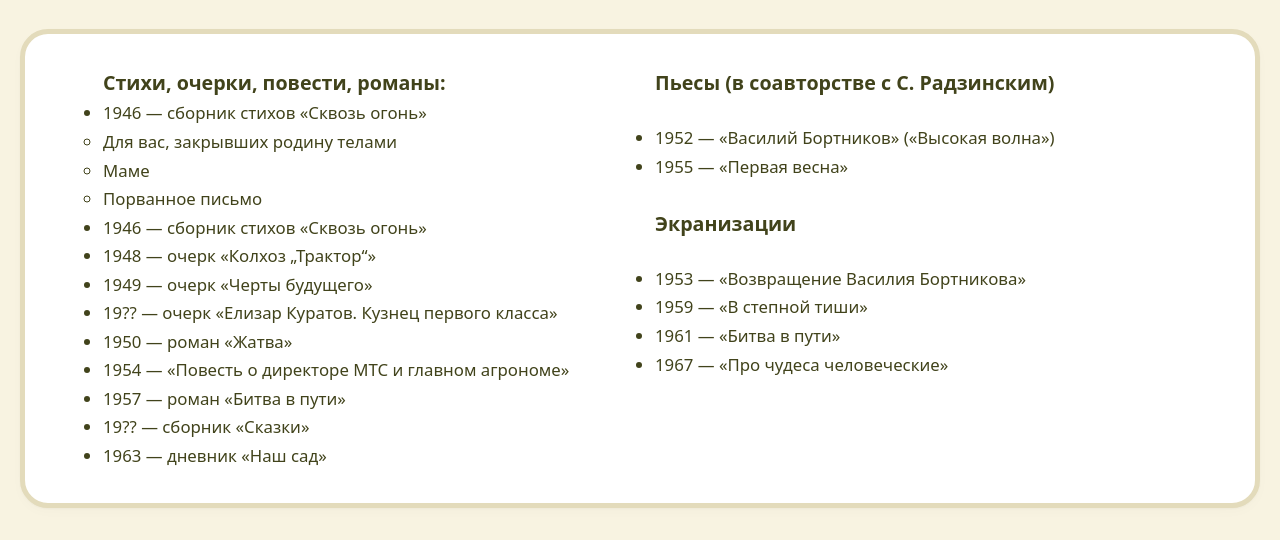
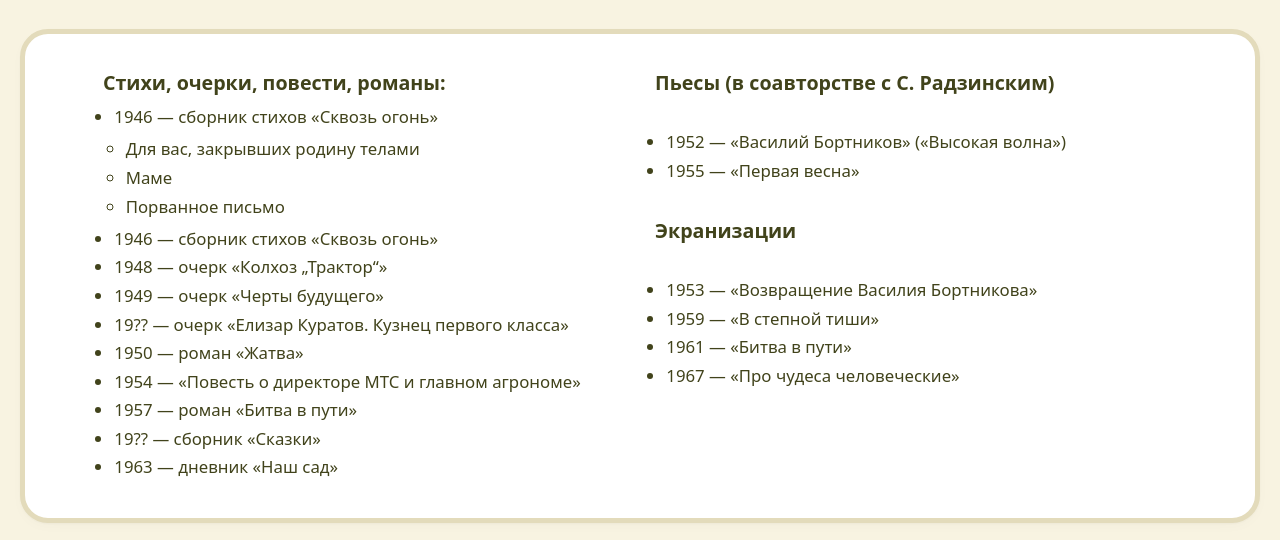
Before and after one commit to morayvera-stack/galina-nikolaeva, a plain HTML site: page 3_Galina_work.html in a window 1280 px wide. Shown: the part 260-800 px from the top of the page. Drawn offline with Linux system fonts and the light colour scheme.

Commit message:
Update 0_Galina_rules.css

```diff
--- a/0_Galina_rules.css
+++ b/0_Galina_rules.css
@@ -266,6 +266,10 @@
 
 	/*-------------- ЛИТЕРАТУРА: ПРАВИЛА ГЛАВНОЙ УЧТЕНЫ, ДОПОЛНИТЕЛЬНЫЕ НИЖЕ ---------------*/
 
+	ul{
+	    padding:1mm 3mm;
+	}
+
 	.poems-container {
     	    display: grid;
     	    grid-template-columns: 1fr 1fr;  /* ширина колонок */
```
